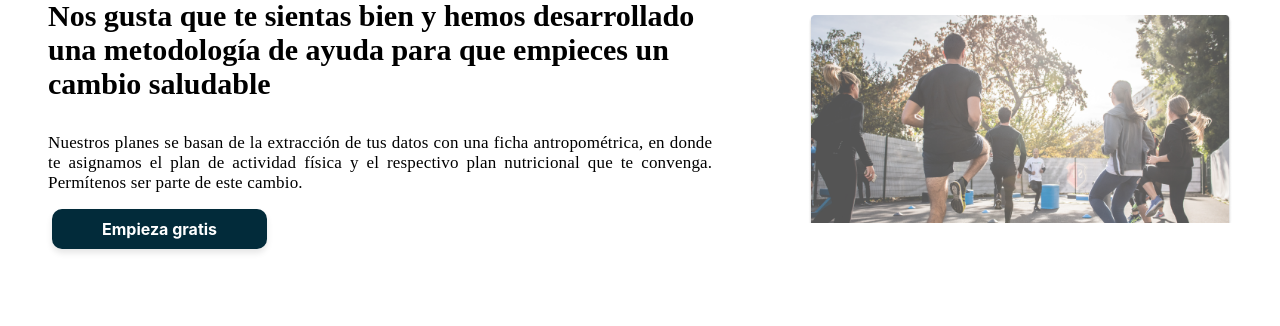
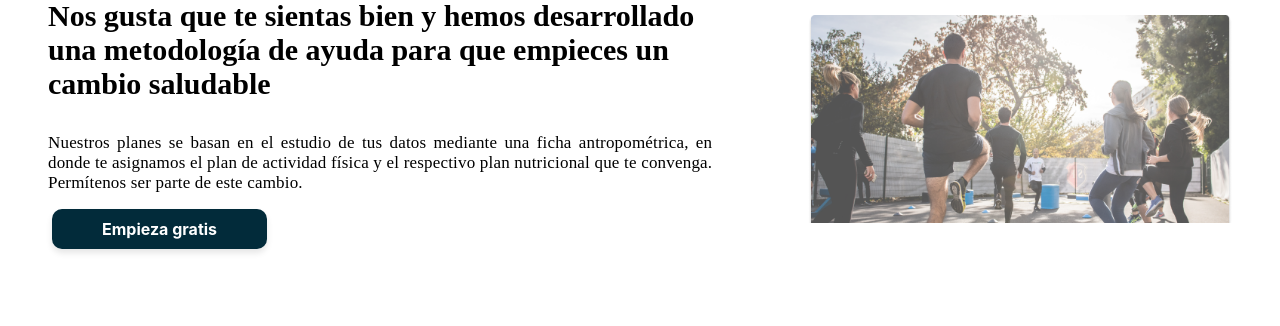
Before and after one commit to HAR0LDG/Healthy-Renewal-Web, a PHP site: page /hr/ in a window 1280 px wide. Shown: the part 378-704 px from the top of the page. Run offline with PHP 8.4, Linux system fonts and the light colour scheme; some libraries are stand-ins or nearby versions; some web fonts are replaced.

Commit message:
Update content index.php
Se modifico el anuncio del index, para hacerlo más amigable al lector.

```diff
--- a/index.php
+++ b/index.php
@@ -63,7 +63,7 @@ require_once ('modelo/conexion.php');
 				Nos gusta que te sientas bien y hemos desarrollado una metodología de ayuda para que empieces un cambio
 				saludable
 			</h2>
-			<p>Nuestros planes se basan de la extracción de tus datos con una ficha antropométrica, en donde te
+			<p>Nuestros planes se basan en el estudio de tus datos mediante una ficha antropométrica, en donde te
 				asignamos el plan de actividad física y el respectivo plan nutricional que te convenga. Permítenos ser
 				parte de este cambio.</p> <!--<div class='start-button-section'>-->
 			<a href="registro.php" class='start-button'>Empieza gratis</a>
```
